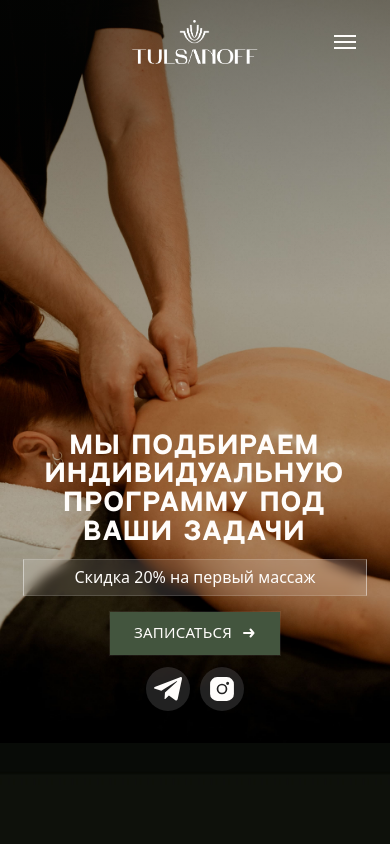
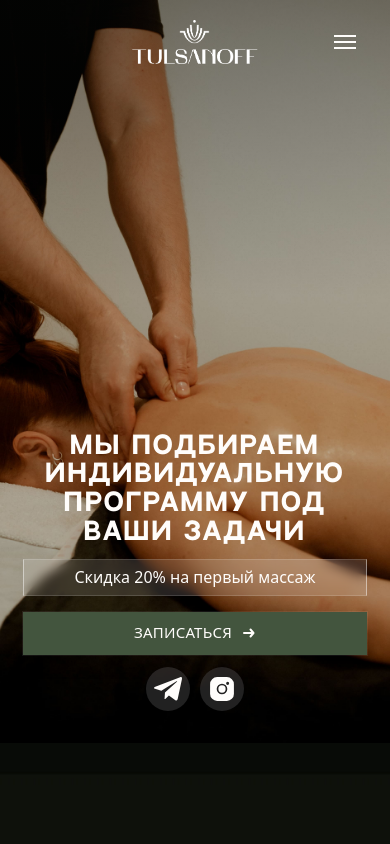
Before and after one commit to LesyaKulikov/tulsanoff, a React (Vite) app: page / in a window 390 px wide. Shown: the top 844 px of the page. Built offline with nearby package versions, Linux system fonts and the light colour scheme; a web font is replaced by a local one.

Commit message:
style: full-width bottom row

```diff
--- a/src/components/Hero/Hero.module.css
+++ b/src/components/Hero/Hero.module.css
@@ -279,8 +279,9 @@
 
   .bottomRow {
     flex-direction: column;
-    align-items: flex-start;
+    align-items: center;
     gap: 12px;
+    width: 100%;
   }
 
   .socials {
```
